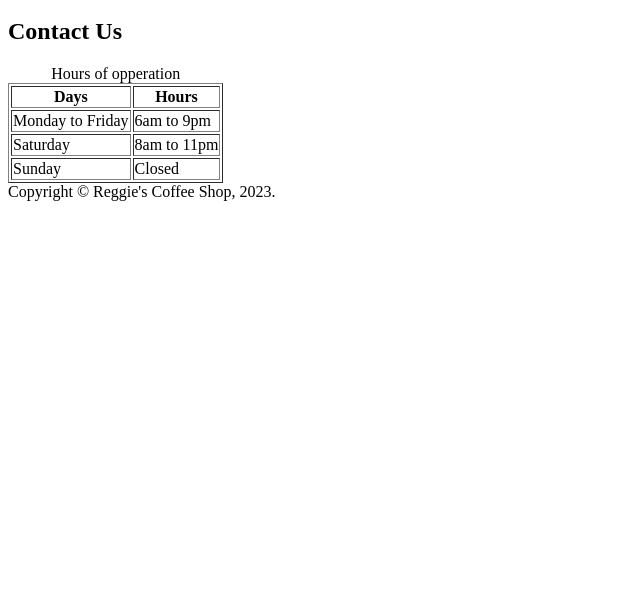
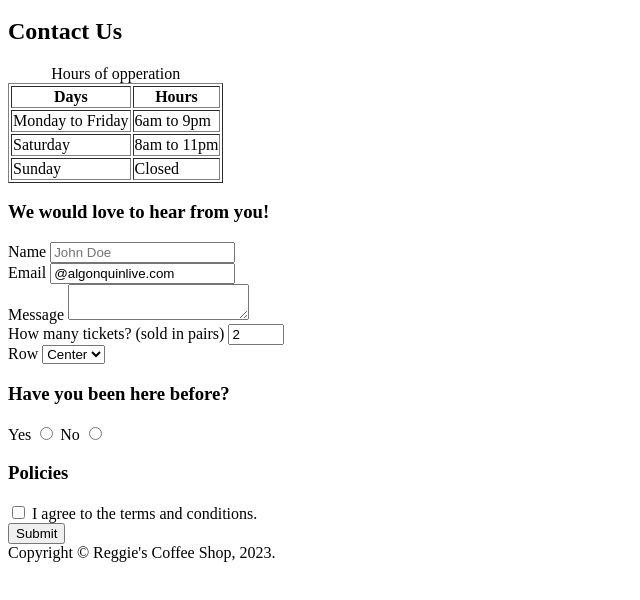
Before and after one commit to CheeseMonkeyz/CheeseMonkeyz.github.io, a plain HTML site: page week4/contact.html in a window 1280 px wide. Shown: the part 118-718 px from the top of the page, without its empty margins (0-640 px from the left). Drawn offline with Linux system fonts and the light colour scheme.

Commit message:
Adds concert tickets

```diff
--- a/week4/contact.html
+++ b/week4/contact.html
@@ -27,8 +27,11 @@
             <!-- Adding Table for hours of opperation -->
             <table border>
                 <caption>Hours of opperation</caption>
+                <!-- Table header -->
                 <thead>
+                    <!-- Table row -->
                     <tr>
+                        <!-- Table heading cell-->
                         <th>Days</th>
                         <th>Hours</th>
                     </tr>
@@ -49,6 +52,59 @@
                     </tr>
                 </tbody>
             </table>
+            <!-- Adding section for contact form -->
+            <section>
+                <h3>We would love to hear from you!</h3>
+                <!-- Adding a form -->
+                <form action="thanks.html" method="get">
+                    <div>
+                        <label for="fullname">Name</label>
+                        <input type="text" id="fullname" name="fullname" placeholder="John Doe">
+                    </div>
+
+                    <div>
+                        <label for="youremail">Email</label>
+                        <input type="email" id="youremail" name="youremail" placeholder="Algonquin Email" value="@algonquinlive.com" required>
+                    </div>
+
+                    <div>
+                        <label for="message">Message</label>
+                        <textarea name="message" id="message"></textarea>
+                    </div>
+
+                    <div>
+                        <label for="tickets">How many tickets? (sold in pairs)</label>
+                        <input type="number" name="tickets" id="tickets" min="2" max="10" step="2" value="2">
+                    </div>
+
+                    <div>
+                        <label for="row">Row</label>
+                        <select name="row" id="row">
+                            <option value="front">Front</option>
+                            <option value="center" selected>Center</option>
+                            <option value="back">Back</option>
+                        </select>
+                    </div>
+
+                    <div>
+                        <h3>Have you been here before?</h3>
+                        <label for="yes">Yes</label>
+                        <input type="radio" id="yes" name="past">
+
+                        <label for="no">No</label>
+                        <input type="radio" id="no" name="past">
+                    </div>
+
+                    <div>
+                        <h3>Policies</h3>
+                        <input type="checkbox" name="policies" id="policies" required>
+                        <label for="policies">I agree to the terms and conditions.</label>
+                    </div>
+
+                    <button type="submit">Submit</button>
+
+                </form>
+            </section>
         </main>
         <!-- Site footer -->
         <footer>
```
